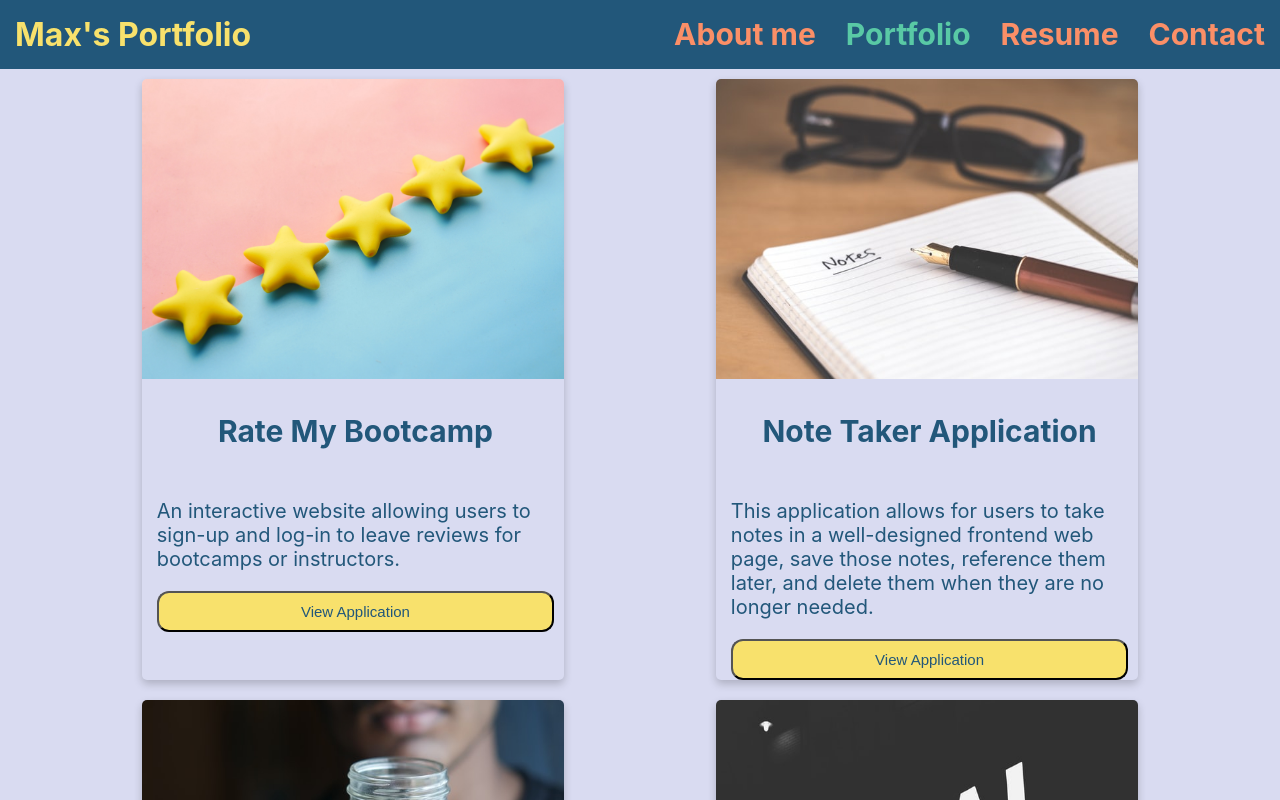
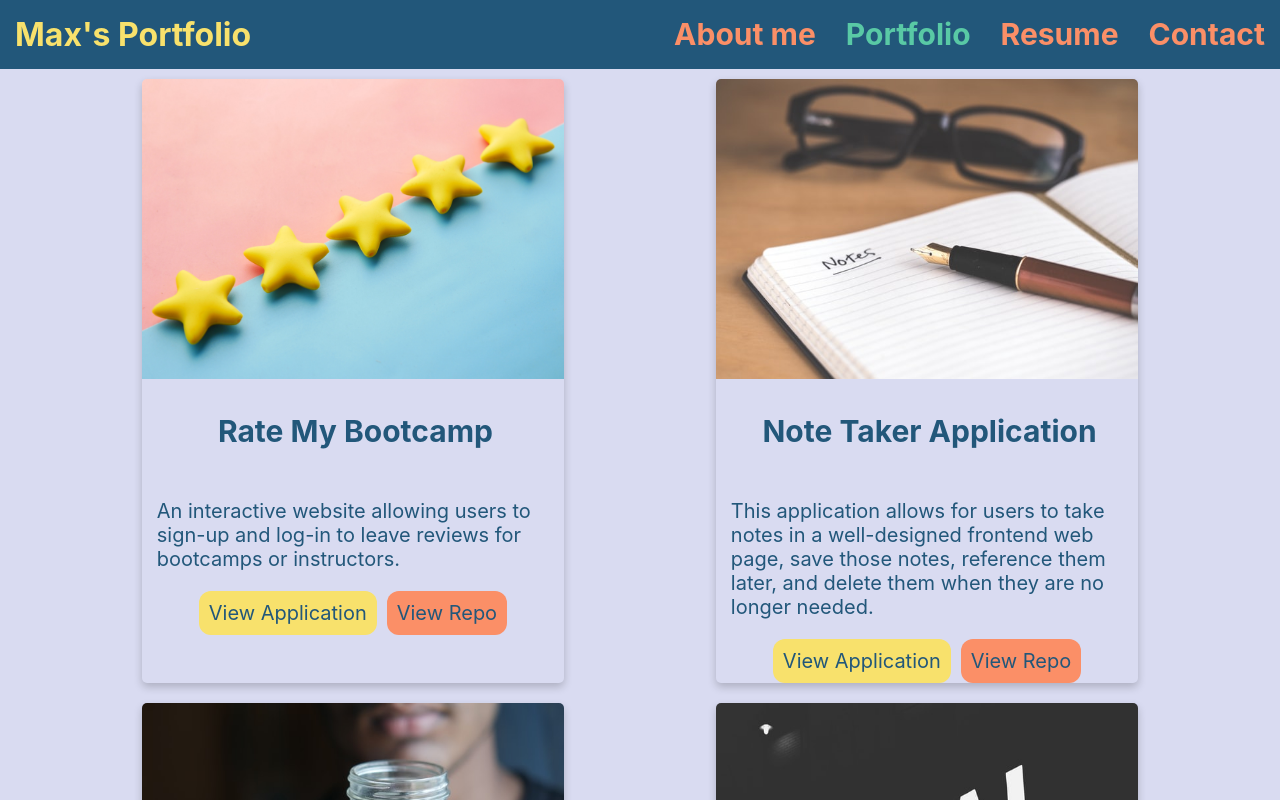
Before and after one commit to mwin1201/sprinting-turtle, a React (Create React App) app in the folder portfolio/: page / in a window 1280 px wide. Both pictures are taken after a click on the link "Portfolio". Shown: the top 800 px of the page. Built offline with nearby package versions, Linux system fonts and the light colour scheme.

Commit message:
styled projects

```diff
--- a/portfolio/src/components/Project/index.js
+++ b/portfolio/src/components/Project/index.js
@@ -8,42 +8,48 @@ function Project() {
                 technology: ["javascript", "MySQL", "Sequelize", "Handlebars", "Express.js", "Node.js", "fullstack"],
                 description: "An interactive website allowing users to sign-up and log-in to leave reviews for bootcamps or instructors.",
                 image: require("../../assets/img/bootcamp.jpg"),
-                deployed: "https://whispering-scrubland-52233.herokuapp.com/"
+                deployed: "https://whispering-scrubland-52233.herokuapp.com/",
+                repo: "https://github.com/adairconlin/rate-my-bootcamp"
             },
             {
                 name: "Note Taker Application",
                 technology: ["heroku", "Node.js", "javascript"],
                 description: "This application allows for users to take notes in a well-designed frontend web page, save those notes, reference them later, and delete them when they are no longer needed.",
                 image: require("../../assets/img/note_taker.jpg"),
-                deployed: "https://calm-mesa-86482.herokuapp.com/"
+                deployed: "https://calm-mesa-86482.herokuapp.com/",
+                repo: "https://github.com/mwin1201/Challenge-11-The-Most-Excellent-Note-Taker"
             },
             {
                 name: "Budget Tracker",
                 technology: ["pwa", "javascript", "mongoose", "mongodb"],
                 description: "This is a progressive web application allowing users to track their budgets even when offline. Users can enter their transactions and valuations quickly into the application and instantly see a visual represenation of the budgetary movements in a graph below.",
                 image: require("../../assets/img/budget_tracker.jpg"),
-                deployed: "https://damp-fortress-34583.herokuapp.com/"
+                deployed: "https://damp-fortress-34583.herokuapp.com/",
+                repo: "https://github.com/mwin1201/running-rhinos"
             },
             {
                 name: "Social Network API",
                 technology: ["mongoose", "mongoDB", "javascript", "REST"],
                 description: "This repository contains the routes and controllers for users to interact with User, Thought, and Reaction models in MongoDB using Mongoose. There is no frontend connected to these routes and database but that is for anyone looking to jumpstart a website for social interaction to create on top of this backend code.",
                 image: require("../../assets/img/social_media_api.jpg"),
-                deployed: "https://github.com/mwin1201/jump-roping-ducks"
+                deployed: "https://github.com/mwin1201/jump-roping-ducks",
+                repo: "https://github.com/mwin1201/jump-roping-ducks"
             },
             {
                 name: "Tech Blog",
                 technology: ["fullstack", "MVC", "javascript", "handlebars", "MySQL", "sequelize"],
                 description: "This is a blog site with a technology focus. Users can sign in and start creating tech posts of any kind with links to the articles or sites related to the topic. Once signed in you can also comment on other posts on the site. Users who are not logged in can view comments but cannot add their own.",
                 image: require("../../assets/img/tech_blog_new.jpg"),
-                deployed: "https://pacific-island-74047.herokuapp.com/"
+                deployed: "https://pacific-island-74047.herokuapp.com/",
+                repo: "https://github.com/mwin1201/Tech-Blog-Dinosaur-Scales"
             },
             {
                 name: "Dinner and a Movie",
                 technology: ["materialize", "jquery", "javascript", "api"],
                 description: "Dinner and a Movie is for the everyday person wanting to be independent, make their own meals and relax with some movies.",
                 image: require("../../assets/img/dinner_movie.jpg"),
-                deployed: "https://mwin1201.github.io/Project-1-Dinner-and-a-Movie/"
+                deployed: "https://mwin1201.github.io/Project-1-Dinner-and-a-Movie/",
+                repo: "https://github.com/mwin1201/Project-1-Dinner-and-a-Movie"
             }
         ]
     );
@@ -57,7 +63,10 @@ function Project() {
                 <div className="card-body">
                     <p className="card-title">{project.name}</p>
                     <p className="card-text">{project.description}</p>
-                    <button className="card-btn"><a href={project.deployed} target="_blank">View Application</a></button>
+                </div>
+                <div className="card-btns">
+                    <a className="deploy-btn" href={project.deployed} target="_blank">View Application</a>
+                    <a className="repo-btn" href={project.repo} target="_blank">View Repo</a>
                 </div>
             </div>
         ))}
--- a/portfolio/src/index.css
+++ b/portfolio/src/index.css
@@ -194,16 +194,35 @@ nav li a:hover {
   text-align: left;
 }
 
-.card-btn {
+.card-btns {
+  display: flex;
+  justify-content: center;
+}
+
+.deploy-btn {
   background-color: var(--yellow);
+  margin-right: 5px;
   padding: 10px;
   border-radius: 12px;
+  cursor: pointer;
 }
 
-.card-btn a {
+.repo-btn {
+  background-color: var(--coral);
+  padding: 10px;
+  margin-left: 5px;
+  border-radius: 12px;
+  cursor: pointer;
+}
+
+.repo-btn:hover,.deploy-btn:hover {
+  background-color: var(--lavender);
+}
+
+.card-btns a {
   text-decoration: none;
   color: var(--blue);
-  font-size: 15px;
+  font-size: 20px;
 }
 
 .resume {
```
